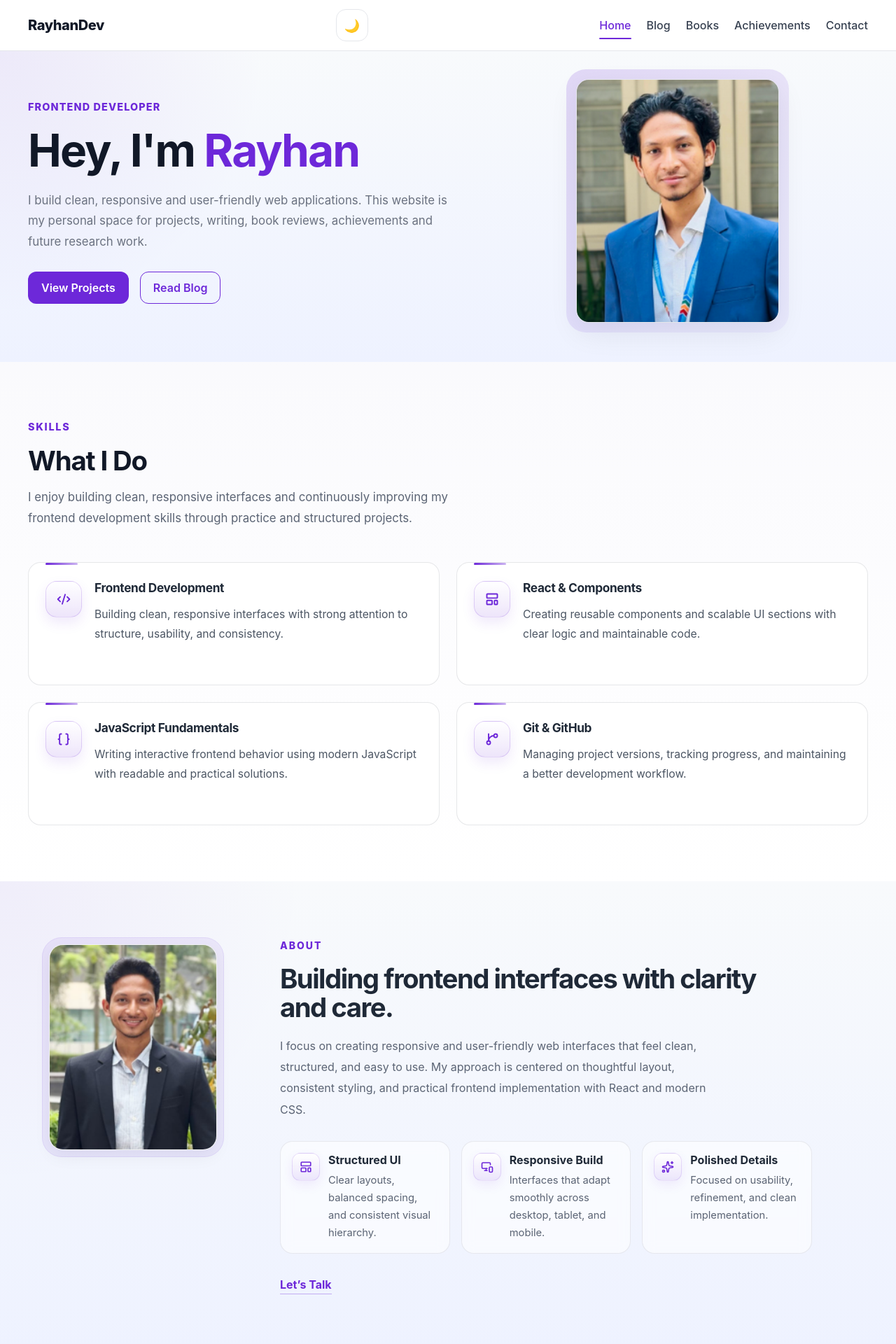
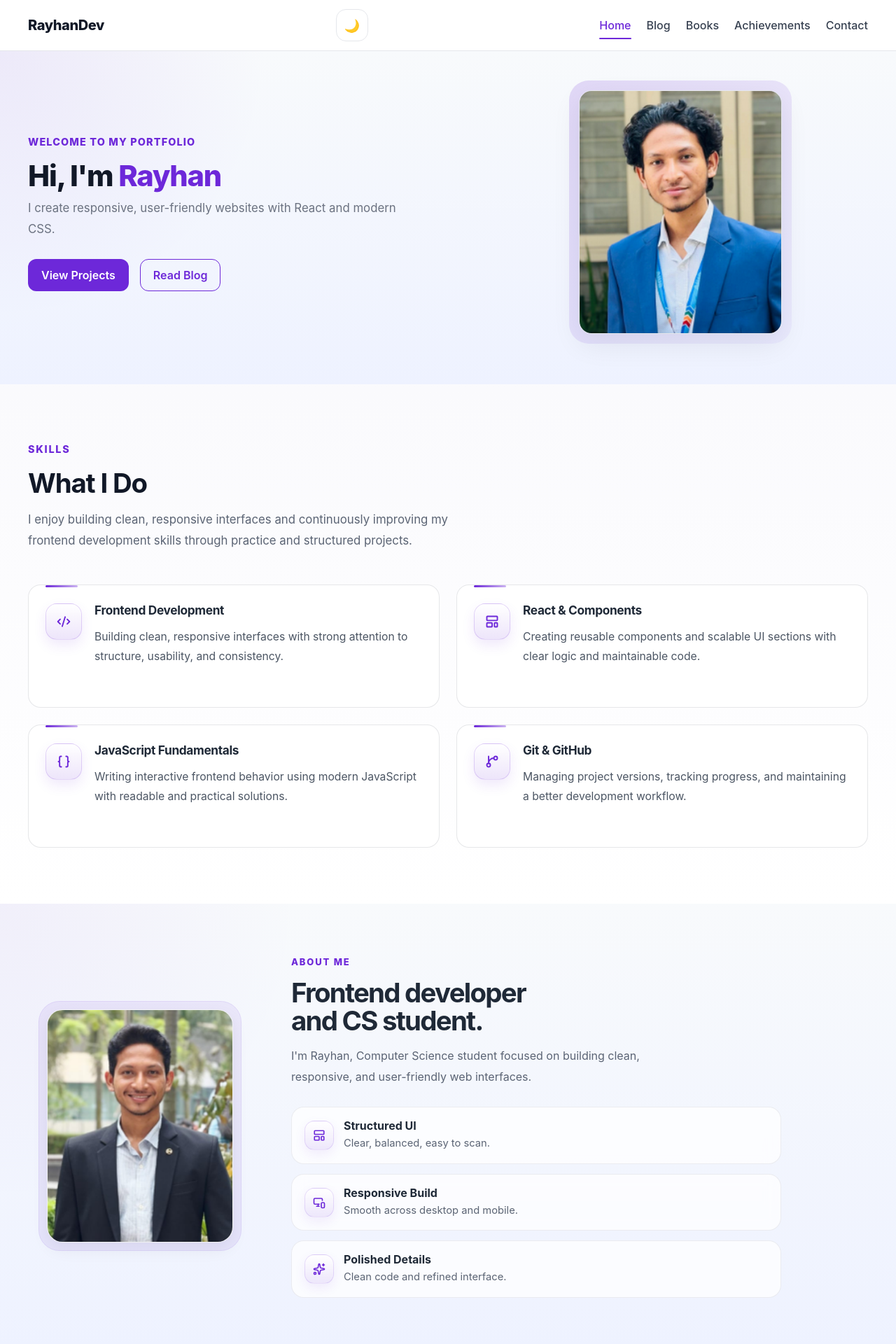
Before and after one commit to rayhandevcs-tech/my-portfolio, a React (Vite) app: page / in a window 1280 px wide. Shown: the top 1920 px of the page at 70% size. Built offline with nearby package versions, Linux system fonts and the light colour scheme.

Commit message:
Updated hero and about section

```diff
--- a/src/components/sections/home/AboutSection/AboutSection.css
+++ b/src/components/sections/home/AboutSection/AboutSection.css
@@ -1,15 +1,19 @@
 .about {
   background:
-    radial-gradient(circle at top left, rgba(109, 40, 217, 0.06), transparent 30%),
+    radial-gradient(circle at top left, rgba(109, 40, 217, 0.05), transparent 30%),
     linear-gradient(180deg, #f8fafc 0%, #eef2ff 100%);
+}
+
+.about.section {
+  padding-top: 72px;
+  padding-bottom: 72px;
 }
 
 .about__wrap {
   display: grid;
-  grid-template-columns: 300px minmax(0, 1fr);
-  align-items: start;
-  gap: 60px;
-  width: 100%;
+  grid-template-columns: 320px minmax(0, 1fr);
+  align-items: center;
+  gap: 56px;
 }
 
 .about__media {
@@ -20,9 +24,9 @@
 .about__image-wrap {
   position: relative;
   width: 100%;
-  max-width: 260px;
-  padding: 10px;
-  border-radius: 28px;
+  max-width: 290px;
+  padding: 12px;
+  border-radius: 30px;
   background: rgba(109, 40, 217, 0.08);
 }
 
@@ -30,7 +34,7 @@
   content: "";
   position: absolute;
   inset: 0;
-  border-radius: 28px;
+  border-radius: 30px;
   border: 1px solid rgba(109, 40, 217, 0.08);
   pointer-events: none;
 }
@@ -38,22 +42,22 @@
 .about__img {
   display: block;
   width: 100%;
-  aspect-ratio: 4 / 4.9;
+  aspect-ratio: 4 / 5;
   object-fit: cover;
-  border-radius: 20px;
+  border-radius: 22px;
   border: 1px solid rgba(15, 23, 42, 0.06);
-  box-shadow: 0 10px 24px rgba(15, 23, 42, 0.05);
+  box-shadow: 0 10px 24px rgba(15, 23, 42, 0.06);
   background: #fff;
 }
 
 .about__content {
   min-width: 0;
-  max-width: 760px;
+  max-width: 700px;
 }
 
 .about__eyebrow {
-  margin: 0 0 14px;
-  font-size: 14px;
+  margin: 0 0 12px;
+  font-size: 13px;
   font-weight: 800;
   letter-spacing: 0.14em;
   text-transform: uppercase;
@@ -61,16 +65,16 @@
 }
 
 .about__title {
-  max-width: 680px;
-  margin: 0 0 18px;
-  font-size: clamp(2.1rem, 3vw, 3rem);
-  line-height: 1.08;
-  letter-spacing: -0.04em;
+  max-width: 14ch;
+  margin: 0 0 14px;
+  font-size: clamp(2rem, 3vw, 3rem);
+  line-height: 1.05;
+  letter-spacing: -0.045em;
   color: #1f2937;
 }
 
 .about__text {
-  max-width: 62ch;
+  max-width: 58ch;
   margin: 0;
   font-size: 1rem;
   line-height: 1.9;
@@ -79,30 +83,36 @@
 
 .about__highlights {
   display: grid;
-  grid-template-columns: repeat(3, minmax(0, 1fr));
-  gap: 16px;
-  margin-top: 30px;
+  gap: 14px;
+  margin-top: 28px;
 }
 
 .about__highlight {
   display: flex;
-  align-items: flex-start;
-  gap: 12px;
-  padding: 16px;
+  align-items: center;
+  gap: 14px;
+  padding: 16px 18px;
   border-radius: 18px;
-  border: 1px solid rgba(15, 23, 42, 0.08);
-  background: rgba(255, 255, 255, 0.55);
-  backdrop-filter: blur(8px);
+  border: 1px solid rgba(15, 23, 42, 0.07);
+  background: rgba(255, 255, 255, 0.72);
+  backdrop-filter: blur(10px);
+  transition: transform 0.2s ease, box-shadow 0.2s ease, border-color 0.2s ease;
+}
+
+.about__highlight:hover {
+  transform: translateY(-2px);
+  border-color: rgba(109, 40, 217, 0.14);
+  box-shadow: 0 10px 24px rgba(15, 23, 42, 0.06);
 }
 
 .about__highlight-icon {
   flex-shrink: 0;
-  width: 40px;
-  height: 40px;
+  width: 42px;
+  height: 42px;
   display: inline-flex;
   align-items: center;
   justify-content: center;
-  border-radius: 12px;
+  border-radius: 14px;
   background: linear-gradient(
     180deg,
     rgba(255, 255, 255, 1),
@@ -116,9 +126,9 @@
 }
 
 .about__highlight h3 {
-  margin: 0 0 6px;
+  margin: 0 0 4px;
   font-size: 1rem;
-  line-height: 1.3;
+  line-height: 1.25;
   font-weight: 700;
   color: #1f2937;
 }
@@ -126,119 +136,66 @@
 .about__highlight p {
   margin: 0;
   font-size: 0.92rem;
-  line-height: 1.7;
+  line-height: 1.6;
   color: #5b6474;
 }
 
-.about__actions {
-  margin-top: 24px;
-}
+@media (max-width: 992px) {
+  .about.section {
+    padding-top: 56px;
+    padding-bottom: 56px;
+  }
 
-.about__link {
-  display: inline-flex;
-  align-items: center;
-  min-height: 40px;
-  color: var(--primary);
-  font-weight: 700;
-  text-decoration: none;
-  position: relative;
-}
-
-.about__link::after {
-  content: "";
-  position: absolute;
-  left: 0;
-  bottom: 6px;
-  width: 100%;
-  height: 1px;
-  background: currentColor;
-  opacity: 0.35;
-}
-
-.about__link:hover::after {
-  opacity: 0.7;
-}
-
-@media (max-width: 1100px) {
-  .about__highlights {
-    grid-template-columns: 1fr;
-  }
-}
-
-@media (max-width: 992px) {
   .about__wrap {
     grid-template-columns: 1fr;
     gap: 34px;
   }
 
-  .about__media {
-    justify-content: center;
-  }
-
   .about__image-wrap {
-    max-width: 230px;
+    max-width: 260px;
   }
 
   .about__content {
     max-width: 100%;
   }
 
-  .about__title {
-    max-width: 100%;
-    font-size: 2.3rem;
-  }
-
+  .about__title,
   .about__text {
     max-width: 100%;
   }
 }
 
 @media (max-width: 640px) {
-  .about__wrap {
-    gap: 24px;
-  }
-
-  .about__image-wrap {
-    max-width: 200px;
-    padding: 8px;
-    border-radius: 24px;
-  }
-
-  .about__img {
-    border-radius: 18px;
-  }
-
   .about__content {
+    max-width: 320px;
+    margin-left: auto;
+    margin-right: auto;
     text-align: center;
   }
 
   .about__eyebrow {
-    margin-bottom: 12px;
-    font-size: 12px;
+    text-align: center;
+    margin-bottom: 10px;
+    font-size: 15px;
   }
 
   .about__title {
-    margin-bottom: 14px;
+    text-align: center;
+    margin-bottom: 12px;
     font-size: 1.95rem;
-    line-height: 1.12;
+    line-height: 1.1;
+    text-wrap: balance;
   }
 
   .about__text {
+    text-align: justify;
+    text-align-last: center;
+    hyphens: auto;
     font-size: 0.96rem;
     line-height: 1.8;
-  }
-
-  .about__highlights {
-    margin-top: 22px;
   }
 
   .about__highlight {
     text-align: left;
   }
-
-  .about__actions {
-    margin-top: 18px;
-    display: flex;
-    justify-content: center;
-  }
 }
--- a/src/components/sections/home/AboutSection/AboutSection.jsx
+++ b/src/components/sections/home/AboutSection/AboutSection.jsx
@@ -14,17 +14,14 @@ function AboutSection() {
           </div>
 
           <div className="about__content">
-            <p className="about__eyebrow">About</p>
+            <p className="about__eyebrow">About Me</p>
 
             <h2 className="about__title">
-              Building frontend interfaces with clarity and care.
+              Frontend developer and CS student.
             </h2>
 
             <p className="about__text">
-              I focus on creating responsive and user-friendly web interfaces
-              that feel clean, structured, and easy to use. My approach is
-              centered on thoughtful layout, consistent styling, and practical
-              frontend implementation with React and modern CSS.
+              I'm Rayhan, Computer Science student focused on building clean, responsive, and user-friendly web interfaces.
             </p>
 
             <div className="about__highlights">
@@ -34,10 +31,7 @@ function AboutSection() {
                 </div>
                 <div>
                   <h3>Structured UI</h3>
-                  <p>
-                    Clear layouts, balanced spacing, and consistent visual
-                    hierarchy.
-                  </p>
+                  <p>Clear, balanced, easy to scan.</p>
                 </div>
               </article>
 
@@ -47,10 +41,7 @@ function AboutSection() {
                 </div>
                 <div>
                   <h3>Responsive Build</h3>
-                  <p>
-                    Interfaces that adapt smoothly across desktop, tablet, and
-                    mobile.
-                  </p>
+                  <p>Smooth across desktop and mobile.</p>
                 </div>
               </article>
 
@@ -60,17 +51,9 @@ function AboutSection() {
                 </div>
                 <div>
                   <h3>Polished Details</h3>
-                  <p>
-                    Focused on usability, refinement, and clean implementation.
-                  </p>
+                  <p>Clean code and refined interface.</p>
                 </div>
               </article>
-            </div>
-
-            <div className="about__actions">
-              <a href="#contact" className="about__link">
-                Let’s Talk
-              </a>
             </div>
           </div>
         </div>
--- a/src/components/sections/home/HeroSection/HeroSection.css
+++ b/src/components/sections/home/HeroSection/HeroSection.css
@@ -5,33 +5,49 @@
 }
 
 .hero.section {
-  padding-top: 40px;
-  padding-bottom: 56px;
+  padding-top: 56px;
+  padding-bottom: 72px;
 }
 
 .hero__grid {
   display: grid;
   grid-template-columns: 1.05fr 0.95fr;
   align-items: center;
-  gap: 56px;
+  gap: 72px;
 }
 
 .hero__content {
-  max-width: 650px;
+  max-width: 620px;
 }
 
-.hero__content h1 {
-  margin-bottom: 18px;
-  font-size: clamp(2.5rem, 5vw, 4.5rem);
+/* Hi, I'm Rayhan */
+.hero__heading {
+  font-size: clamp(2rem, 4vw, 2.6rem);
+  font-weight: 800;
   letter-spacing: -0.03em;
+  margin-bottom: 6px;
 }
 
-.hero__content h1 span {
+.hero__name {
+  color: var(--primary);
+}
+
+/* Building clean and modern web interfaces */
+.hero__title {
+  max-width: 12ch;
+  margin-bottom: 16px;
+  font-size: clamp(2.9rem, 5vw, 4.4rem);
+  line-height: 1.02;
+  letter-spacing: -0.045em;
+}
+
+.hero__title span {
   color: var(--primary);
 }
 
 .hero__text {
-  max-width: 620px;
+  max-width: 52ch;
+  color: var(--text-muted);
 }
 
 .hero__actions {
@@ -52,25 +68,6 @@
   color: white;
 }
 
-.hero__mini-points {
-  display: flex;
-  flex-wrap: wrap;
-  gap: 12px;
-  margin-top: 26px;
-}
-
-.hero__mini-points span {
-  display: inline-flex;
-  align-items: center;
-  padding: 8px 12px;
-  border-radius: 999px;
-  background: rgba(255, 255, 255, 0.6);
-  border: 1px solid var(--border);
-  color: var(--text-muted);
-  font-size: 13px;
-  font-weight: 600;
-}
-
 .hero__image-wrap {
   display: flex;
   justify-content: center;
@@ -85,7 +82,11 @@
   position: absolute;
   inset: -14px;
   border-radius: calc(var(--radius) + 10px);
-  background: linear-gradient(135deg, rgba(109, 40, 217, 0.16), rgba(139, 92, 246, 0.06));
+  background: linear-gradient(
+    135deg,
+    rgba(109, 40, 217, 0.16),
+    rgba(139, 92, 246, 0.06)
+  );
   z-index: 0;
 }
 
@@ -93,7 +94,7 @@
   position: relative;
   z-index: 1;
   width: 100%;
-  max-width: 330px;
+  max-width: 340px;
   aspect-ratio: 4 / 4.8;
   object-fit: cover;
   border-radius: var(--radius);
@@ -103,13 +104,13 @@
 
 @media (max-width: 992px) {
   .hero.section {
-    padding-top: 32px;
-    padding-bottom: 44px;
+    padding-top: 36px;
+    padding-bottom: 52px;
   }
 
   .hero__grid {
     grid-template-columns: 1fr;
-    gap: 24px;
+    gap: 28px;
   }
 
   .hero__content {
@@ -128,26 +129,49 @@
 
 @media (max-width: 640px) {
   .hero.section {
-    padding-top: 24px;
-    padding-bottom: 34px;
+    padding-top: 28px;
+    padding-bottom: 40px;
   }
 
   .hero__grid {
-    gap: 18px;
+    grid-template-columns: 1fr;
+    gap: 20px;
+    text-align: center;
   }
 
-  .hero__img {
-    max-width: 220px;
+  .hero__content {
+    order: 2;
+    max-width: 320px;
+    margin-left: auto;
+    margin-right: auto;
+  }
+
+  .hero__image-wrap {
+    order: 1;
+  }
+
+  .hero__heading {
+    font-size: 2.2rem;
+    margin-bottom: 10px;
+  }
+
+  .hero__text {
+    font-size: 0.98rem;
+    line-height: 1.7;
   }
 
   .hero__actions {
     flex-direction: column;
-    align-items: stretch;
     gap: 12px;
+    margin-top: 22px;
   }
 
   .hero__actions .btn,
   .hero__actions a {
     width: 100%;
   }
+
+  .hero__img {
+    max-width: 230px;
+  }
 }
--- a/src/components/sections/home/HeroSection/HeroSection.jsx
+++ b/src/components/sections/home/HeroSection/HeroSection.jsx
@@ -1,43 +1,43 @@
 import { Link } from "react-router-dom";
-
 import { siteConfig } from "../../../../data/site";
 import heroImage from "../../../../assets/images/profile_pic.png";
-
 import "./HeroSection.css";
 
 function HeroSection() {
+  const { hero } = siteConfig;
+
   return (
     <section className="hero section">
       <div className="container hero__grid">
+
         <div className="hero__content">
-          <p className="eyebrow">{siteConfig.hero.eyebrow}</p>
+          <p className="eyebrow">{hero.eyebrow}</p>
 
-          <h1>
-            Hey, I'm <span>{siteConfig.name}</span>
+          <h1 className="hero__heading">
+            {hero.heading} <span className="hero__name">{hero.name}</span>
           </h1>
 
           <p className="page-intro hero__text">
-            {siteConfig.hero.description}
+            {hero.description}
           </p>
 
           <div className="hero__actions">
-            <a href="#projects" className="btn">
-              View Projects
+            <a href={hero.primaryCta.href} className="btn">
+              {hero.primaryCta.label}
             </a>
 
-            <Link to="/blog" className="btn hero__btn-outline">
-              Read Blog
+            <Link to={hero.secondaryCta.to} className="btn hero__btn-outline">
+              {hero.secondaryCta.label}
             </Link>
           </div>
-
-
         </div>
 
         <div className="hero__image-wrap">
           <div className="hero__image">
-            <img src={heroImage} alt={siteConfig.name} className="hero__img" />
+            <img src={heroImage} alt={hero.name} className="hero__img" />
           </div>
         </div>
+
       </div>
     </section>
   );
--- a/src/data/site.js
+++ b/src/data/site.js
@@ -4,9 +4,25 @@ export const siteConfig = {
   title: "Frontend Developer",
 
   hero: {
-    eyebrow: "Frontend Developer",
+    eyebrow: "Welcome to my portfolio",
+
+    heading: "Hi, I'm",
+    name: "Rayhan",
+
+    title: "Building clean and modern",
+    highlight: "web interfaces.",
+
     description:
-      "I build clean, responsive and user-friendly web applications. This website is my personal space for projects, writing, book reviews, achievements and future research work.",
+      "I create responsive, user-friendly websites with React and modern CSS.",
+
+    primaryCta: {
+      label: "View Projects",
+      href: "#projects",
+    },
+    secondaryCta: {
+      label: "Read Blog",
+      to: "/blog",
+    },
   },
 
   email: "rayhan@example.com",
@@ -18,8 +34,6 @@ export const siteConfig = {
     { label: "Blog", path: "/blog" },
     { label: "Books", path: "/book-reviews" },
     { label: "Achievements", path: "/achievements" },
-    // { label: "Travel", path: "/travel" },
-    // { label: "Research", path: "/research" },
     { label: "Contact", path: "/contact" },
   ],
 
```
